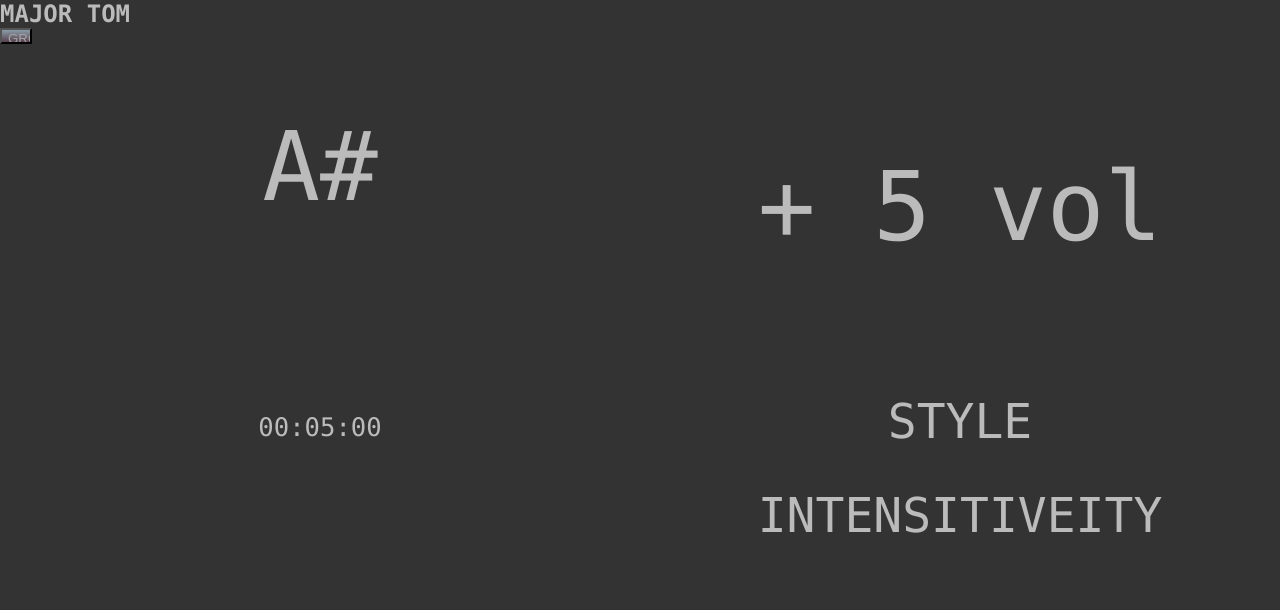
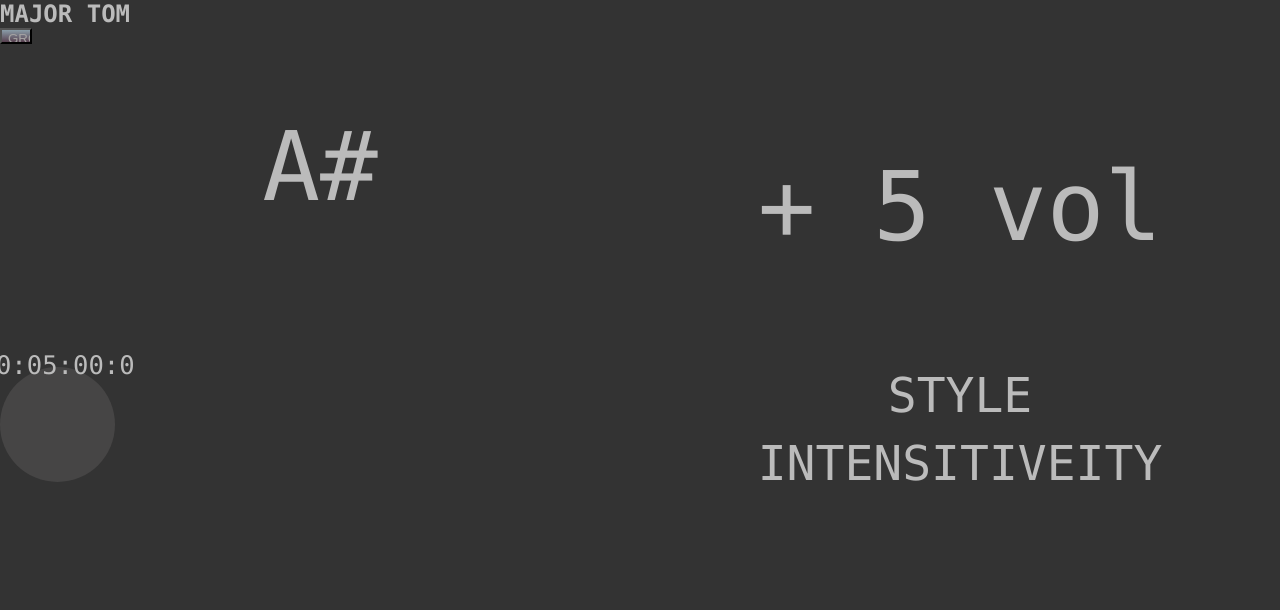
Before and after one commit to BulletButcher88/gunky_app, a website: page index.html in a window 1280 px wide. Drawn offline with Linux system fonts and the light colour scheme.

Commit message:
tempo button pulse in react working

```diff
--- a/public/css/front_style.css
+++ b/public/css/front_style.css
@@ -140,7 +140,7 @@ input[type=text] {
     height: 7.2rem;
     width: 7.2rem;
     border-radius: 50%;
-    background-color: rgb(180, 180, 180);
+    background-color: rgb(70, 69, 69);
     position: relative;
     left: 50%;
     top: 50%;
--- a/public/css/index.css
+++ b/public/css/index.css
@@ -36,7 +36,10 @@
 .temp {
     grid-column: 1 /2;
     grid-row: 3/5;
-    height: 30vh;
+    height: 7.2rem;
+    width: 7.2rem;
+    border-radius: 50%;
+    background-color: rgb(70, 69, 69);
     display: flex;
     justify-content: center;
     align-items: center;
--- a/public/javascript/script.js
+++ b/public/javascript/script.js
@@ -26,16 +26,17 @@ class Stopwatch {
         if (!this.running) {
             this.running = true;
         }
+
         temp = this.format(times).split(":").join('');
-        console.log(temp)
-
+    // Temp is placed into a react anime.js for css display on the tempo button
         var btnPulse = document.querySelector('.temp')
 
         const animatePulse = anime({
             targets: '.temp',
-            backgroundColor: '#fcfafa',
             duration: temp,
-            autoplay: false
+            opacity: {value: [0, 1]
+            },
+            loop: true
         });
 
         btnPulse.addEventListener('click', function(e) {
@@ -49,6 +50,10 @@ class Stopwatch {
 
 
     }
+    newMethod(temp) {
+        console.log(temp);
+    }
+
     stop() {
         this.running = false;
         this.time = null;
@@ -100,9 +105,12 @@ class Stopwatch {
         return `\
 ${pad0(times[0], 2)}:\
 ${pad0(times[1], 2)}:\
-${pad0(Math.floor(times[2]), 2)}`;
+${pad0(Math.floor(times[2]), 2)}:\
+0`;
     }
 }
+
+// NOTE: the extra '0' in the above format method helps format the lap method timing above
 
 // to clear the <li> boats for the laps
 
```
